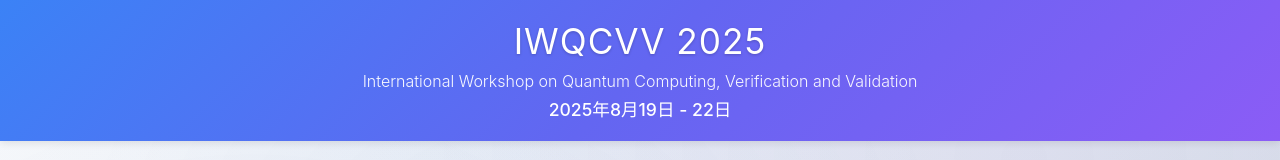
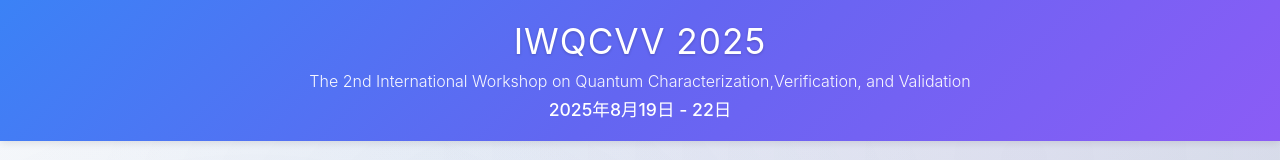
Before and after one commit to iluluyu/luluyu.github.io, a plain HTML site: page index.html in a window 1280 px wide. Shown: the top 160 px of the page. Drawn offline with Linux system fonts and the light colour scheme.

Commit message:
Update index.html
Signed-off-by: LuLuyu <iluluyu@outlook.com>

```diff
--- a/index.html
+++ b/index.html
@@ -10,7 +10,7 @@
 
     <header class="header">
         <h1>IWQCVV 2025</h1>
-        <p class="conference-subtitle">International Workshop on Quantum Computing, Verification and Validation</p>
+        <p class="conference-subtitle">The 2nd International Workshop on Quantum Characterization,Verification, and Validation</p>
         <p class="conference-date">2025年8月19日 - 22日</p>
     </header>
 
```
